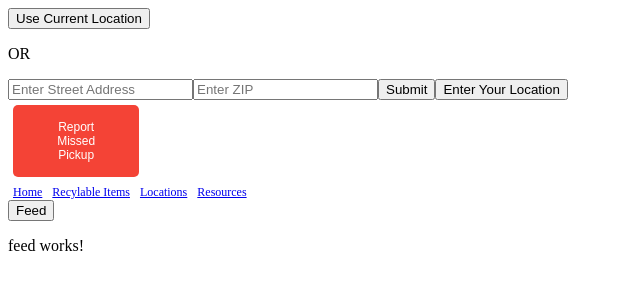
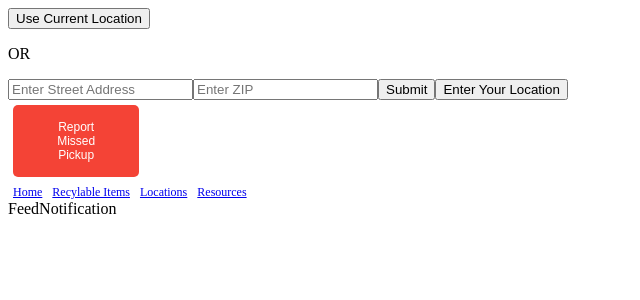
Before and after one commit to JO15on/GReen, an Angular app in the folder gr-recycle/: page /home/feed in a window 1280 px wide. Shown: the top 300 px of the page, without its empty margins (0-640 px from the left). Built offline with nearby package versions, Linux system fonts and the light colour scheme.

Commit message:
got notification component to display

```diff
--- a/gr-recycle/src/app/home/feed/feed.component.html
+++ b/gr-recycle/src/app/home/feed/feed.component.html
@@ -1 +1,2 @@
-<p>feed works!</p>
+<a (click)="showNotification()">Notification</a>
+<router-outlet></router-outlet>
--- a/gr-recycle/src/app/home/feed/feed.component.ts
+++ b/gr-recycle/src/app/home/feed/feed.component.ts
@@ -1,4 +1,6 @@
 import { Component, OnInit } from '@angular/core';
+import { ActivatedRoute, Router } from '@angular/router';
+
 
 @Component({
   selector: 'app-feed',
@@ -7,9 +9,13 @@ import { Component, OnInit } from '@angular/core';
 })
 export class FeedComponent implements OnInit {
 
-  constructor() { }
+  constructor(private route: ActivatedRoute, private router: Router){}
 
   ngOnInit() {
   }
 
+  showNotification() {
+    this.router.navigate(['notification'], {relativeTo: this.route});
+  }
+
 }
--- a/gr-recycle/src/app/home/home.component.html
+++ b/gr-recycle/src/app/home/home.component.html
@@ -1,2 +1,2 @@
-<button (click)="showFeed()">Feed</button>
+<a (click)="showFeed()">Feed</a>
 <router-outlet></router-outlet>
```
Also changed, not shown: gr-recycle/src/app/app-routing.module.ts (+7 -1 lines).
